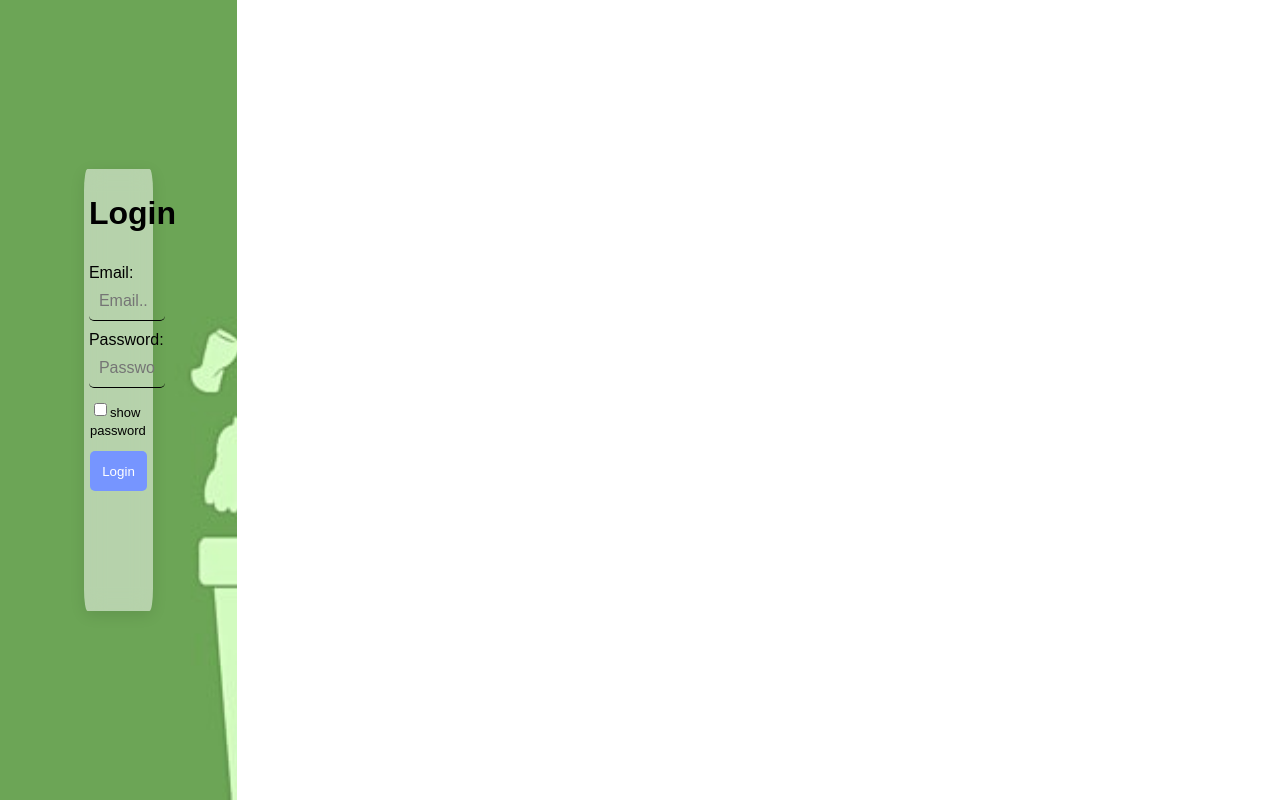
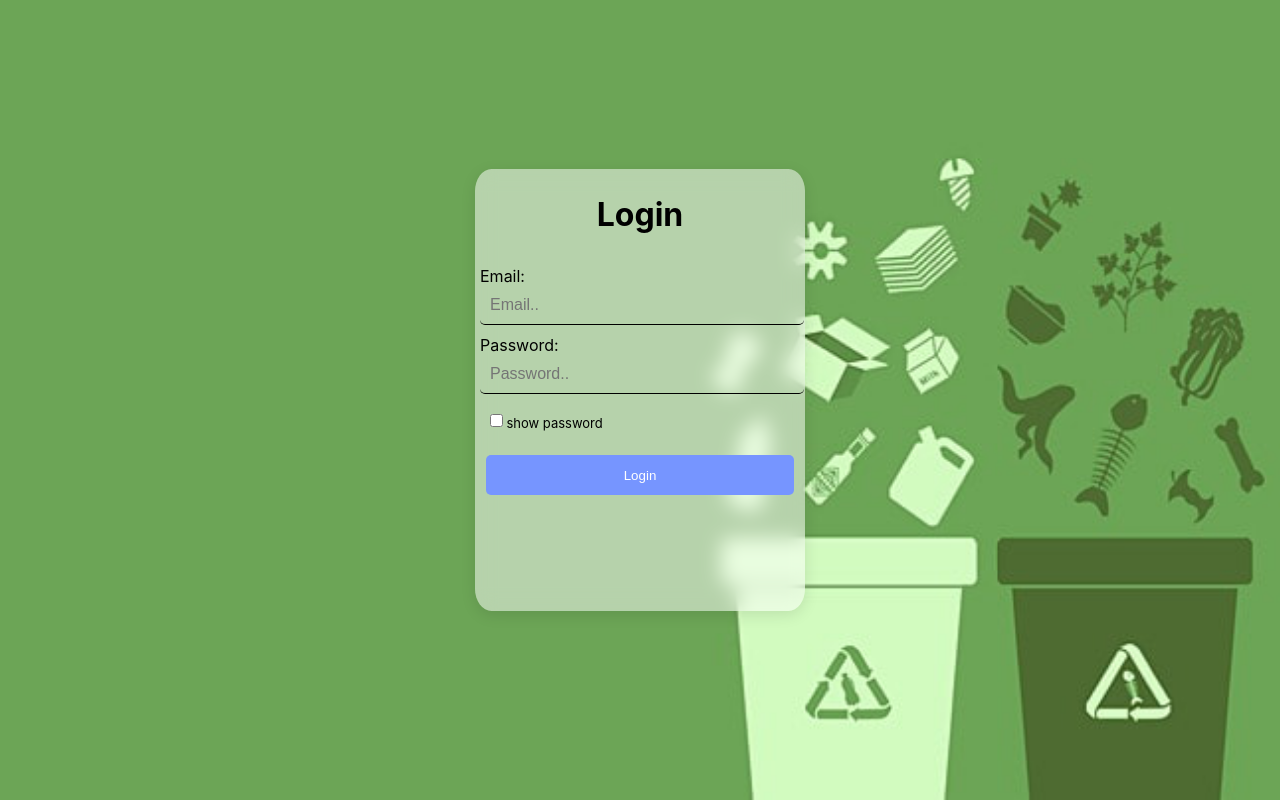
Before and after one commit to Mczkie/EVOC-ADMINs, a React (Create React App) app: page / in a window 1280 px wide. Built offline with nearby package versions, Linux system fonts and the light colour scheme.

Commit message:
v1.1
adding insert api
fix bug in body css

```diff
--- a/src/pages/collection.jsx
+++ b/src/pages/collection.jsx
@@ -28,7 +28,7 @@ function Collection() {
 
     const newSchedule = { location, collection_date: collectionDate };
 
-    fetch("http://localhost:5000/api/collection-schedule", {
+    fetch("http://localhost:5000/api/newcollection-schedule", {
       method: "POST",
       headers: {
         "Content-Type": "application/json",
--- a/src/styles/announcement.css
+++ b/src/styles/announcement.css
@@ -17,26 +17,6 @@
     }
    }
 }
-body {
-    display: flex;
-    margin: 0;
-    height: 100vh;
-    font-family: Arial, sans-serif;
-}
-.column {
-    flex: 1; /* Each column takes equal space */
-    padding: 20px;
-    box-sizing: border-box;
-}
-.column1 {
-    background-color: #4CAF50;
-    color: white;
-}
-.column2 {
-    background-color: #f4f4f4;
-    color: black;
-}
-
 .announcementBody{
     /* flex: 1;  */
     /* Each section takes equal space */
```
